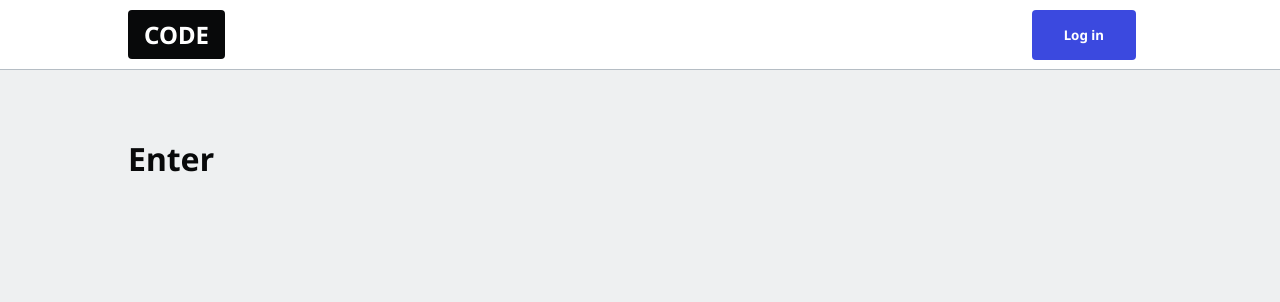
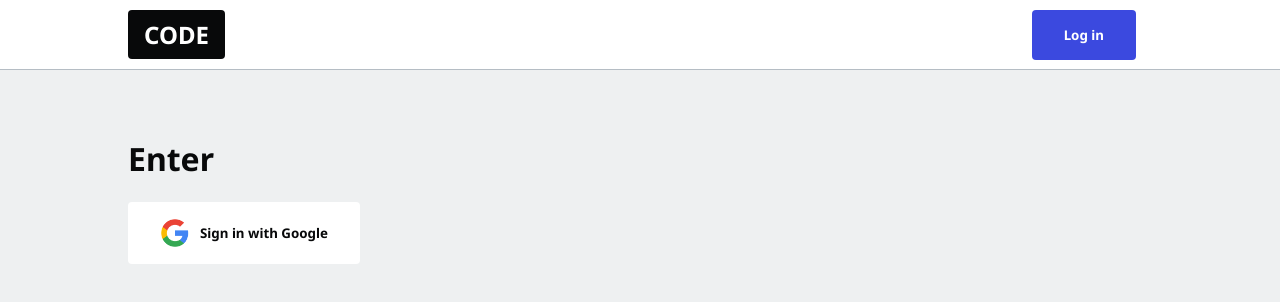
Before and after one commit to juancarlosqr/code-to, a Next.js app: page /enter in a window 1280 px wide. Shown: the top 302 px of the page. Built offline with nearby package versions, Linux system fonts and the light colour scheme.

Commit message:
Add google sign in button

```diff
--- a/lib/firebase.ts
+++ b/lib/firebase.ts
@@ -17,5 +17,6 @@ if (!firebase.apps.length) {
 }
 
 export const auth = firebase.auth();
+export const googleOAuthProvider = new firebase.auth.GoogleAuthProvider();
 export const firestore = firebase.firestore();
 export const storage = firebase.storage();
--- a/pages/enter.tsx
+++ b/pages/enter.tsx
@@ -1,7 +1,46 @@
+import { auth, googleOAuthProvider } from '@/lib/firebase';
+
+const UsernameForm = () => {
+  return <section>Username</section>;
+};
+
+const SignInButton = () => {
+  const signInWithGoogle = async () => {
+    await auth.signInWithPopup(googleOAuthProvider);
+  };
+
+  return (
+    <button className="btn-google" onClick={signInWithGoogle}>
+      <img src="/google.png" alt="Google Sign In" /> Sign in with Google
+    </button>
+  );
+};
+
+const SignOutButton = () => {
+  return (
+    <button className="btn" onClick={() => auth.signOut()}>
+      Sign Out
+    </button>
+  );
+};
+
 const EnterPage = () => {
+  const user = false;
+  const username = false;
+
   return (
     <main>
       <h1>Enter</h1>
+
+      {user ? (
+        username ? (
+          <SignOutButton />
+        ) : (
+          <UsernameForm />
+        )
+      ) : (
+        <SignInButton />
+      )}
     </main>
   );
 };
```
Also changed, not shown: public/google.png (added), public/hacker.png (added).
